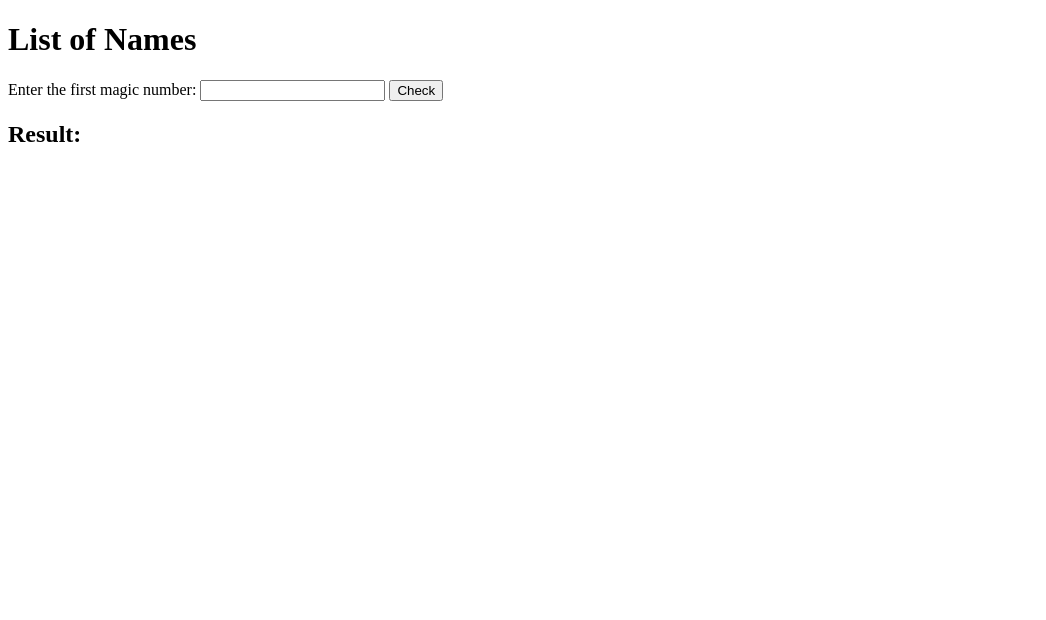
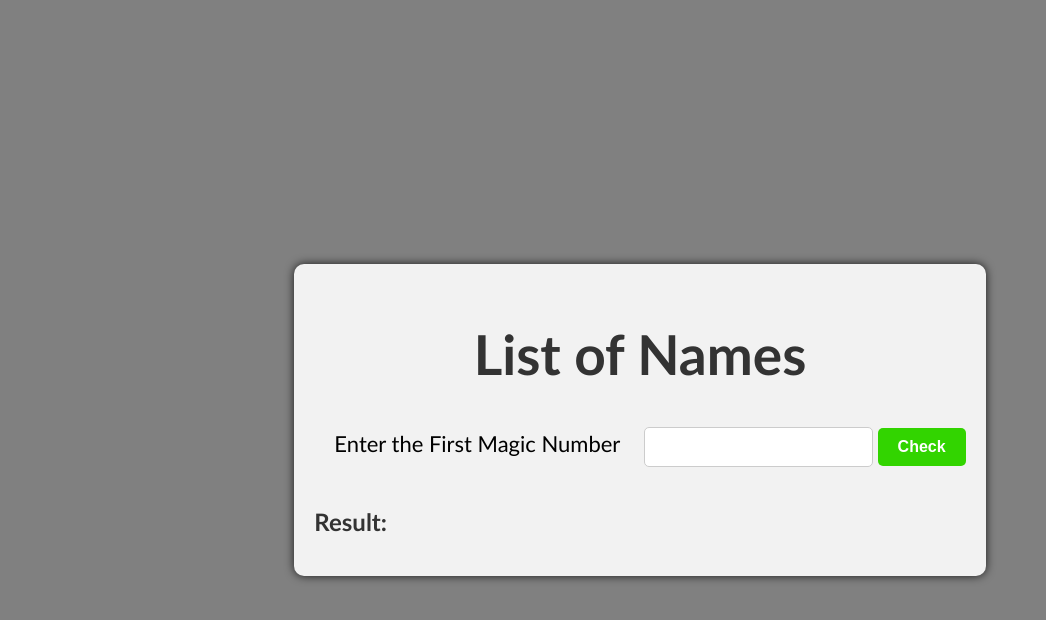
Before and after one commit to Jaishnav30/GitHub1, a plain HTML site: page index.html in a window 1280 px wide. Shown: the whole page, without its empty margins (0-1046 px from the left). Drawn offline with Linux system fonts and the light colour scheme.

Commit message:
Update index.html

```diff
--- a/index.html
+++ b/index.html
@@ -4,16 +4,83 @@
     <meta charset="UTF-8">
     <meta name="viewport" content="width=device-width, initial-scale=1.0">
     <title>Name List</title>
+    <style>
+        body {
+            font-family: Calibri, sans-serif;
+            background-color: gray;
+            margin: 0;
+            padding: 20px;
+            display: flex;
+            flex-direction: column;
+            align-items: center;
+            justify-content: center;
+            min-height: 100vh;
+        }
+        .content-container {
+            background-color: #f2f2f2; /* Desired background color for the content area */
+            padding: 20px;
+            border-radius: 10px;
+            box-shadow: 0 0 10px rgba(0, 0, 0, 0.8); /* Optional: Add a shadow effect */
+        }
+        h1 {
+            color: #333;
+            margin-bottom: 40px;
+            text-align: center;
+            font-size: 55px;
+        }
+        label {
+            font-size: 22px;
+            margin: 20px;
+        }
+        input[type="number"] {
+            padding: 10px;
+            margin-bottom: 20px;
+            border: 1px solid #ccc;
+            border-radius: 5px;
+            font-size: 1em;
+
+            -moz-appearance: textfield;
+        }
+        input[type="number"]::-webkit-outer-spin-button,
+        input[type="number"]::-webkit-inner-spin-button {
+            -webkit-appearance: none;
+            margin: 0;
+        }
+        button {
+            padding: 10px 20px;
+            background-color: rgb(50,212,0);
+            color: white;
+            border: none;
+            border-radius: 5px;
+            font-size: 1em;
+            cursor: pointer;
+            font-weight: bold;
+        }
+        button:hover {
+            background-color: rgb(17,174,0);
+        }
+        h2 {
+            color: #333;
+            margin-top: 20px;
+        }
+        #message {
+            font-size: 20px;
+            color: #555;
+            margin-top: 10px;
+        }
+
+    </style>
 </head>
 <body>
-    <h1>List of Names</h1>
-    <label for="numberInput">Enter the first magic number:</label>
-    <input type="number" id="numberInput" name="numberInput">
-    <button onclick="generateListofNames()">Check</button>
+    <div class="content-container">
+        <h1>List of Names</h1>
+        <label for="numberInput">Enter the First Magic Number</label>
+        <input type="number" id="numberInput" name="numberInput">
+        <button onclick="generateListofNames()">Check</button>
 
-    <h2>Result:</h2>
-    <p id="message"></p>
-    <ul id="numberList"></ul>
+        <h2>Result:</h2>
+        <p id="message"></p>
+    </div>
 
     <script src="script.js"></script>
 </body>
```
